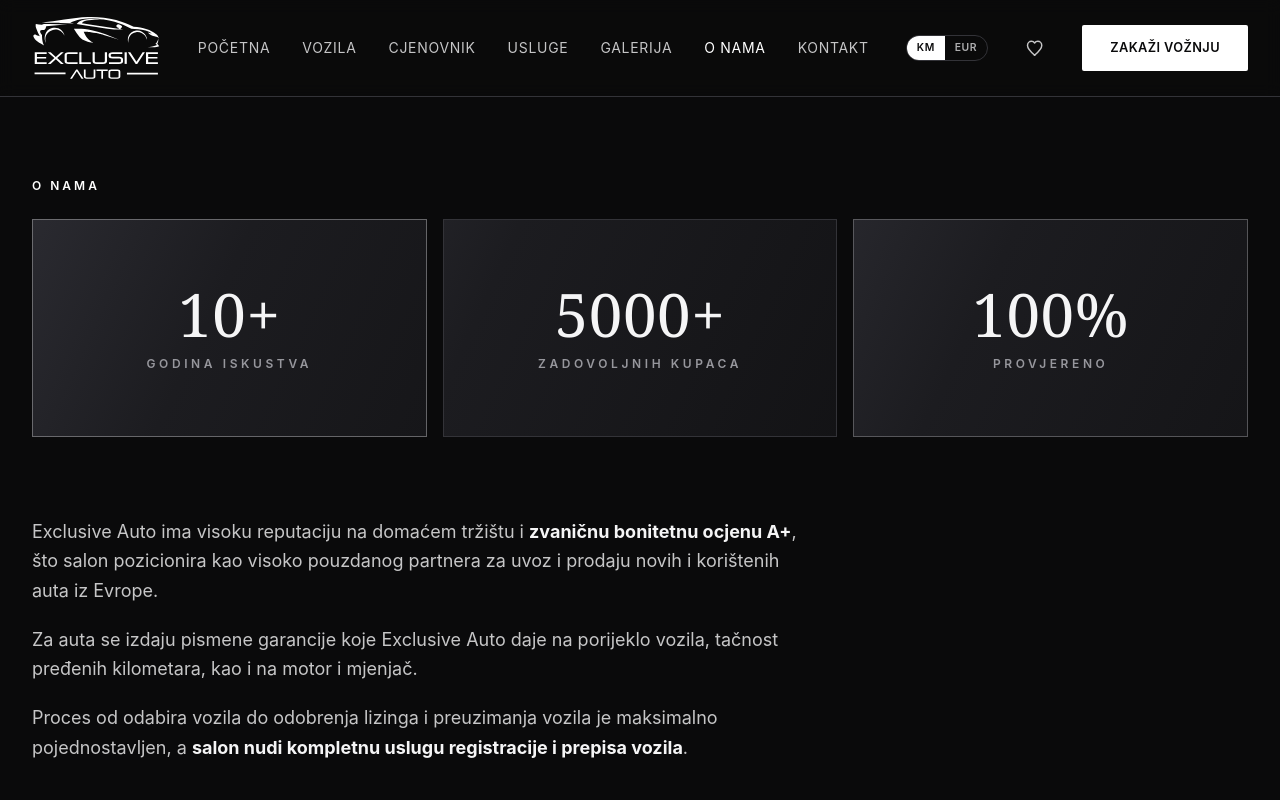
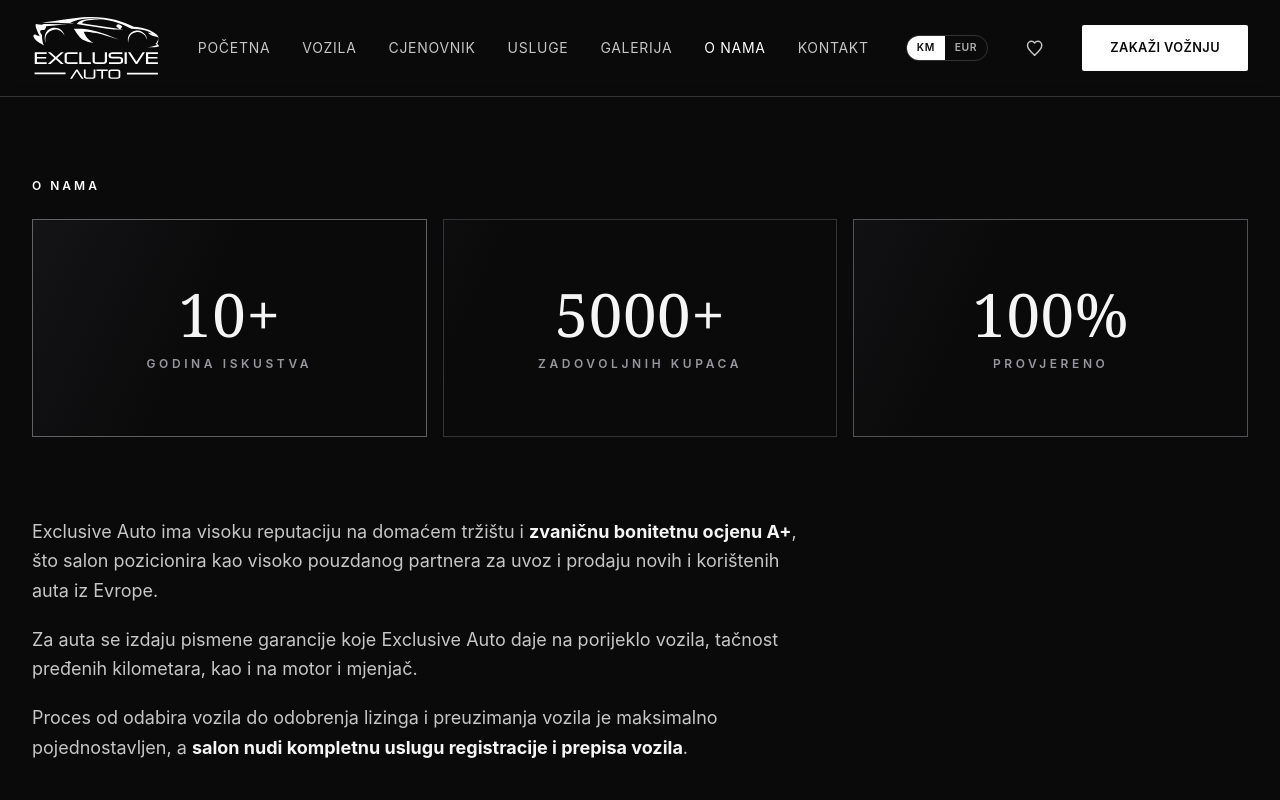
Before and after one commit to jovanagit1/exclusive-auto, a Next.js app: page /o-nama in a window 1280 px wide. Shown: the top 800 px of the page. Built offline with nearby package versions, Linux system fonts and the light colour scheme.

Commit message:
promjen boje brojeva

```diff
--- a/src/app/globals.css
+++ b/src/app/globals.css
@@ -219,13 +219,13 @@ body {
   }
 }
 
-/* "Živa" polja sa brojkama (stranica O nama) — tamna pozadina preko koje
+/* "Živa" polja sa brojkama (stranica O nama) — crna pozadina (kao stranica) preko koje
    polako "teče" diskretan bijeli odsjaj, uz lagano pulsiranje ivice. */
 .stat-live {
   position: relative;
   overflow: hidden;
   background:
-    linear-gradient(115deg, #111113 0%, #1c1c20 35%, #2a2a30 50%, #1c1c20 65%, #111113 100%);
+    linear-gradient(115deg, #0a0a0b 0%, #0a0a0b 35%, #141416 50%, #0a0a0b 65%, #0a0a0b 100%);
   background-size: 300% 300%;
   animation: stat-tece 9s ease-in-out infinite, stat-puls 4.5s ease-in-out infinite;
   border: 1px solid var(--border);
@@ -237,9 +237,9 @@ body {
   background: linear-gradient(
     110deg,
     transparent 30%,
-    rgba(255, 255, 255, 0.07) 45%,
-    rgba(255, 255, 255, 0.16) 50%,
-    rgba(255, 255, 255, 0.07) 55%,
+    rgba(255, 255, 255, 0.025) 45%,
+    rgba(255, 255, 255, 0.06) 50%,
+    rgba(255, 255, 255, 0.025) 55%,
     transparent 70%
   );
   transform: translateX(-120%);
```
